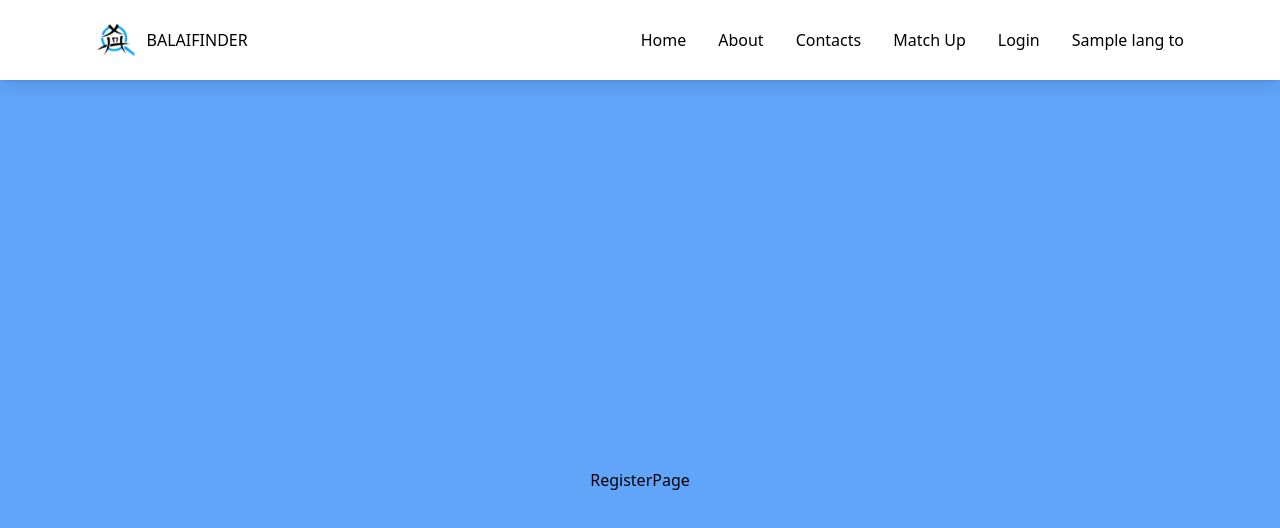
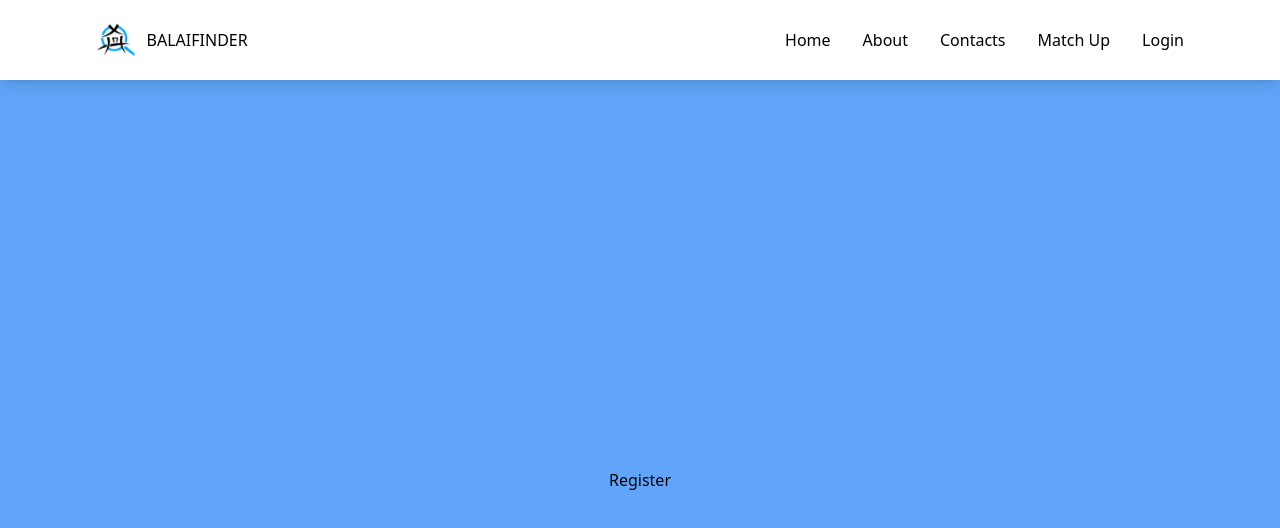
Before and after one commit to imcrysteeel/loginreactjs, a React (Vite) app: page /auth/register in a window 1280 px wide. Shown: the top 528 px of the page. Built offline with nearby package versions, Linux system fonts and the light colour scheme.

Commit message:
kaya pa ba

```diff
--- a/package.json
+++ b/package.json
@@ -10,6 +10,9 @@
     "preview": "vite preview"
   },
   "dependencies": {
+    "@fortawesome/fontawesome-svg-core": "^6.5.1",
+    "@fortawesome/free-solid-svg-icons": "^6.5.1",
+    "@fortawesome/react-fontawesome": "^0.2.0",
     "react": "^18.2.0",
     "react-dom": "^18.2.0",
     "react-router-dom": "^6.21.1"
--- a/src/components/navigation-bar/index.jsx
+++ b/src/components/navigation-bar/index.jsx
@@ -16,7 +16,7 @@
             <Link to={"/contacts"}>Contacts</Link>
             <Link to={"/match-up"}>Match Up</Link>
             <Link to={"/auth/login"}>Login</Link>
-            <Link to={"/auth/login"}>Sample lang to</Link>
+
         </div>
     </nav>
   )
--- a/src/components/pages/auth/Register.jsx
+++ b/src/components/pages/auth/Register.jsx
@@ -2,8 +2,10 @@
 
 const RegisterPage = () => {
   return (
-    <div>RegisterPage</div>
+    <div>Register</div>
   )
+
 }
 
+
 export default RegisterPage
```
Also changed, not shown: 1 other file (tests, documents, lock files or other folders).
